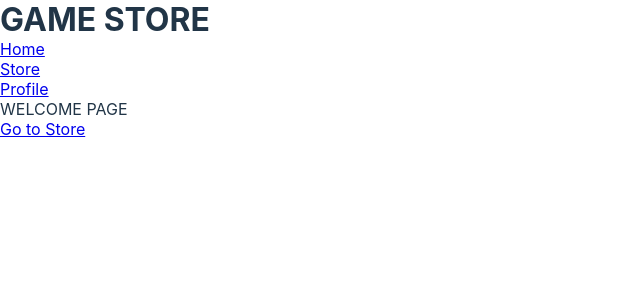
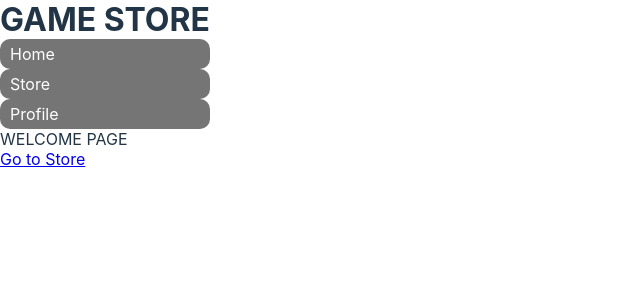
Before and after one commit to jonhatanh/epic-games-clone, a React (Vite) app: page / in a window 1280 px wide. Shown: the top 300 px of the page, without its empty margins (0-640 px from the left). Built offline with nearby package versions, Linux system fonts and the light colour scheme.

Commit message:
Add NavLink and styles to Welcome Page

```diff
--- a/src/App.jsx
+++ b/src/App.jsx
@@ -1,6 +1,7 @@
 import { useState } from 'react'
 import styles from './App.module.css'
 import { Link, Outlet } from 'react-router-dom'
+import NavLink from './components/NavLink/NavLink'
 
 function App () {
   return (
@@ -11,13 +12,13 @@ function App () {
           <h1>GAME STORE</h1>
           <nav>
             <ul className={styles.containerNav}>
-              <li><Link to='/'>Home</Link></li>
-              <li><Link to='store'>Store</Link></li>
-              <li><Link to='profile'>Profile</Link></li>
+              <li><NavLink to='/'>Home</NavLink></li>
+              <li><NavLink to='store'>Store</NavLink></li>
+              <li><NavLink to='profile'>Profile</NavLink></li>
             </ul>
           </nav>
         </header>
-        <main>
+        <main className={styles.containerMain}>
           <Outlet />
         </main>
 
--- a/src/App.module.css
+++ b/src/App.module.css
@@ -3,6 +3,7 @@
 .container {
   position: relative;
   flex: 1;
+  display: flex;
 }
 .container__background {
   opacity: 0.5;
@@ -19,10 +20,18 @@
   background-position: center;
   background-size: cover;
 }
+.container__background--darker {
+  opacity: 0.2;
+}
 .container__body {
   position: relative;
   max-width: 1280px;
+  flex: 1;
   margin: 0 auto;
+  display: flex;
+  flex-direction: column;
+  padding: 2rem;
+  gap: 2rem;
 }
 
 
@@ -30,6 +39,7 @@
   text-align: center;
   display: flex;
   flex-direction: column;
+  gap: 1rem;
   justify-content: center;
 }
 
@@ -39,3 +49,8 @@
   justify-content: center;
   list-style: none;
 }
+
+.container__main {
+  border: 2px solid red;
+  flex: 1;
+}
--- /dev/null
+++ b/src/components/NavLink/NavLink.jsx
@@ -0,0 +1,10 @@
+import { Link } from 'react-router-dom'
+import styles from './NavLink.module.css'
+
+export default function NavLink ({ children, ...params }) {
+  return (
+    <Link className={styles.navLink} {...params}>
+      {children}
+    </Link>
+  )
+}
--- /dev/null
+++ b/src/components/NavLink/NavLink.module.css
@@ -0,0 +1,12 @@
+
+.navLink {
+    display: flex;
+    gap: 3px;
+    flex-wrap: nowrap;
+    border-radius: 10px;
+    background-color: rgba(0, 0, 0, 0.541);
+    /* box-shadow: 3px 3px 3px white; */
+    text-decoration: none;
+    color: white;
+    padding: 5px 10px;
+}
```
